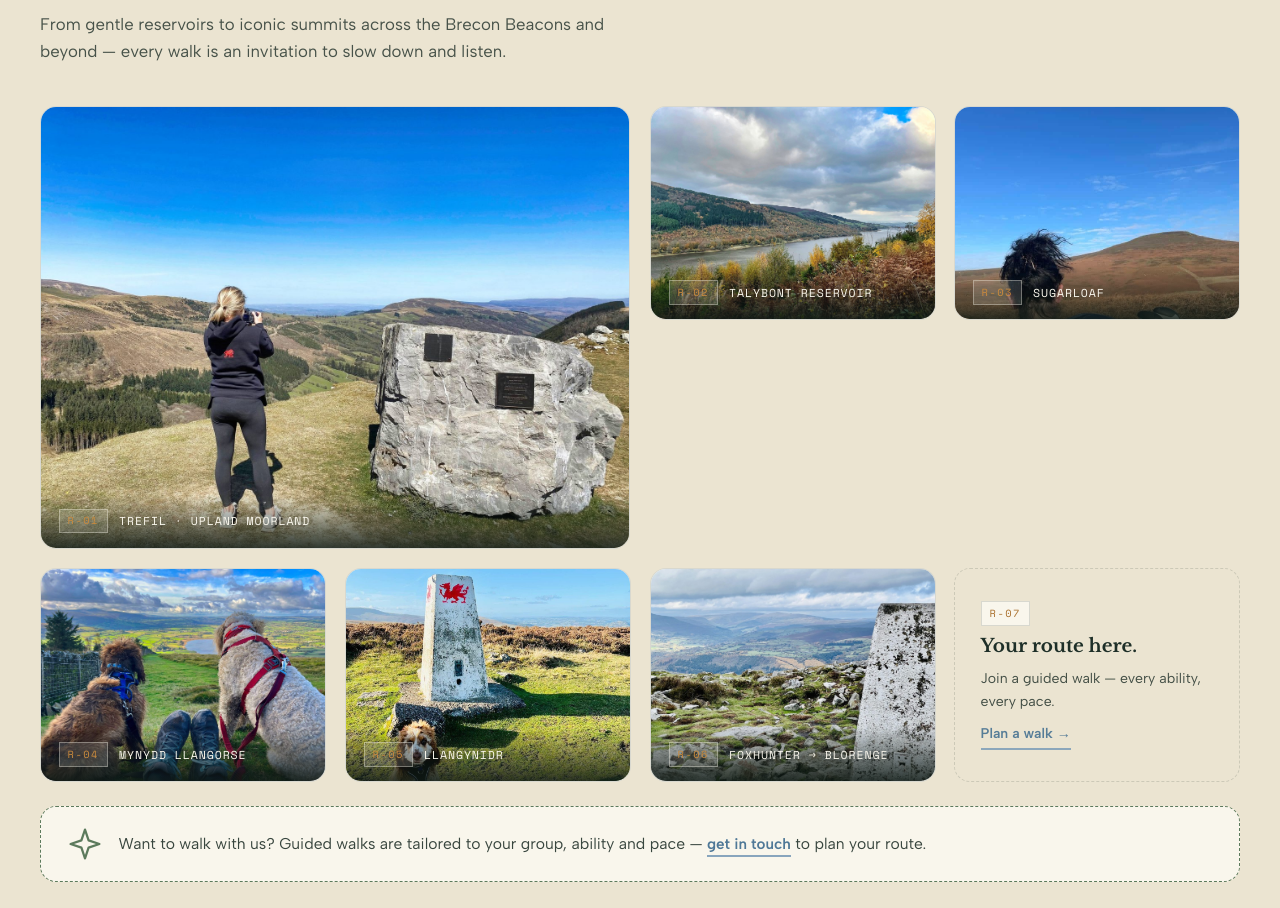
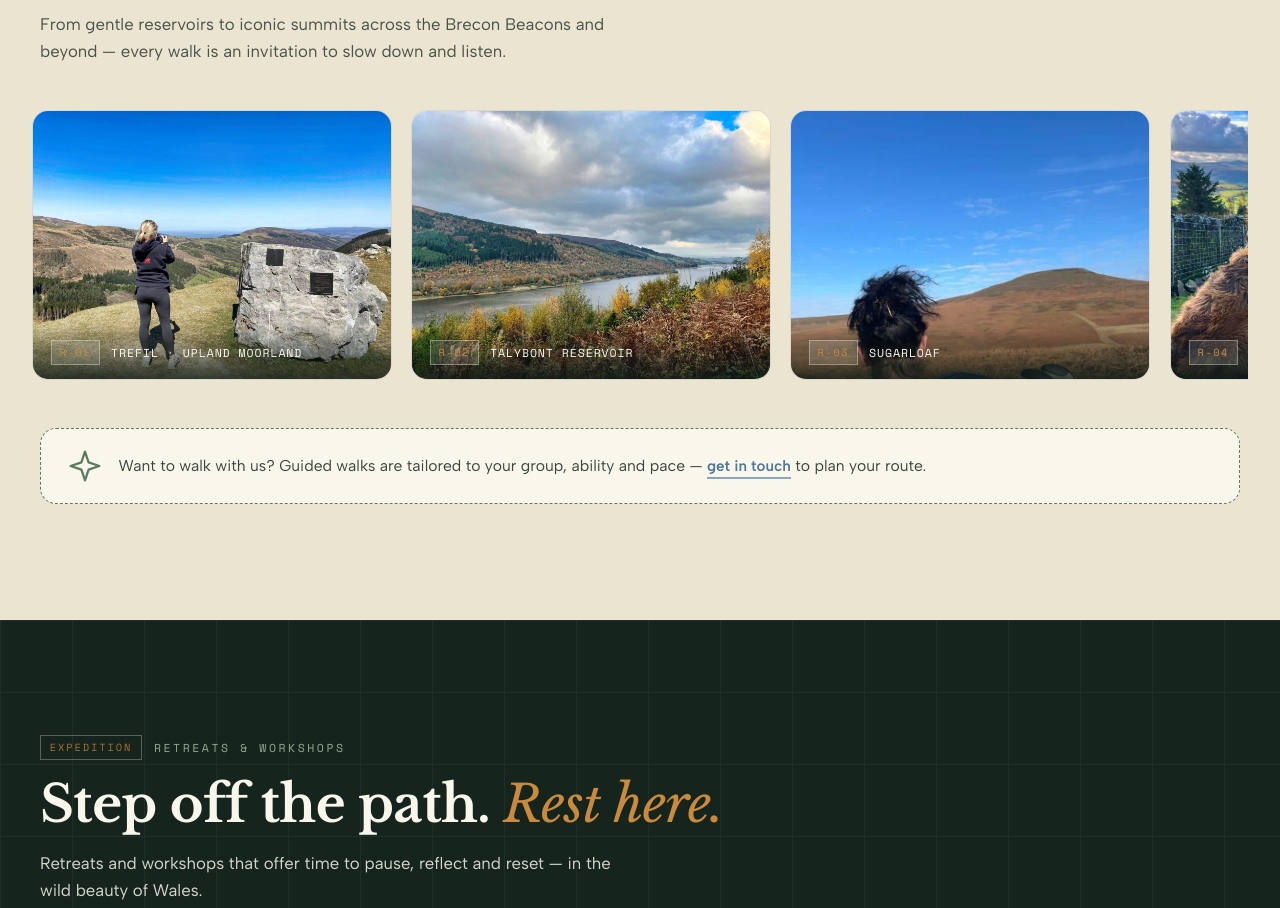
Before and after one commit to FajleRabbi/wellsynergy-wales, a plain HTML site: page index.html in a window 1280 px wide. Shown: the part 5702-6610 px from the top of the page. Drawn offline with nearby package versions, Linux system fonts and the light colour scheme.

Commit message:
routes section: replace grid with horizontal scroll-snap rail + ScrollTrigger load refresh (cards were stuck at opacity 0 = invisible gaps)

```diff
--- a/css/style.css
+++ b/css/style.css
@@ -934,14 +934,24 @@ address { font-style: normal; }
 /* ---------- Routes ---------- */
 .routes { background: var(--paper-2); }
 
-.routes-grid {
-  display: grid;
-  grid-template-columns: repeat(4, 1fr);
+.routes-rail {
+  display: flex;
   gap: 1.2rem;
-}
+  overflow-x: auto;
+  scroll-snap-type: x mandatory;
+  padding: 0.25rem 0.5rem 1.5rem;
+  margin: 0 -0.5rem;
+  scrollbar-width: thin;
+  scrollbar-color: var(--moss) transparent;
+}
+.routes-rail::-webkit-scrollbar { height: 8px; }
+.routes-rail::-webkit-scrollbar-track { background: transparent; }
+.routes-rail::-webkit-scrollbar-thumb { background: var(--moss); border-radius: 999px; }
 
 .route-card {
   position: relative;
+  flex: 0 0 clamp(280px, 30vw, 360px);
+  scroll-snap-align: start;
   border-radius: var(--radius);
   overflow: hidden;
   border: 1px solid var(--line);
@@ -950,8 +960,6 @@ address { font-style: normal; }
   transition: transform 0.3s ease, box-shadow 0.3s ease;
 }
 .route-card:hover { transform: translateY(-6px); box-shadow: var(--shadow); }
-
-.route-card.wide { grid-column: span 2; }
 
 .route-card.cta {
   display: flex;
@@ -1514,7 +1522,6 @@ select.form-input option { color: var(--forest-2); background: var(--cream); }
   .hero-visual { max-width: 560px; margin-inline: auto; width: 100%; }
 
   .services-grid { grid-template-columns: 1fr 1fr; }
-  .routes-grid { grid-template-columns: 1fr 1fr; }
 
   .science-inner { grid-template-columns: 1fr; gap: 2.5rem; }
   .science-media { max-width: 480px; margin-inline: auto; }
@@ -1539,8 +1546,6 @@ select.form-input option { color: var(--forest-2); background: var(--cream); }
 @media (max-width: 640px) {
   .brand-logo { height: 44px; }
   .services-grid { grid-template-columns: 1fr; }
-  .routes-grid { grid-template-columns: 1fr; }
-  .route-card.wide { grid-column: span 1; }
   .partners-list { grid-template-columns: repeat(3, 1fr); }
   .retreat-highlights { grid-template-columns: 1fr; }
   .retreat-pricing { grid-template-columns: 1fr; }
--- a/index.html
+++ b/index.html
@@ -403,8 +403,8 @@
     <h2 class="section-title">Some of our <em>favourite routes.</em></h2>
     <p class="section-sub">From gentle reservoirs to iconic summits across the Brecon Beacons and beyond — every walk is an invitation to slow down and listen.</p>
 
-    <div class="routes-grid">
-      <figure class="route-card wide reveal">
+    <div class="routes-rail">
+      <figure class="route-card reveal">
         <img src="assets/walk-1.jpg" alt="Upland route near Trefil in the Brecon Beacons" width="1400" height="1050" loading="lazy">
         <figcaption><span class="waypoint">R-01</span> Trefil · upland moorland</figcaption>
       </figure>
--- a/js/main.js
+++ b/js/main.js
@@ -126,6 +126,12 @@
     );
   });
 
+  /* ---------- Re-measure triggers after every asset loads ---------- */
+  const refresh = () => ScrollTrigger.refresh();
+  window.addEventListener("load", refresh);
+  window.addEventListener("resize", refresh);
+  setTimeout(refresh, 3000);
+
   /* ---------- Header shadow on scroll ---------- */
   const header = document.getElementById("header");
   const onScroll = () => {
```
